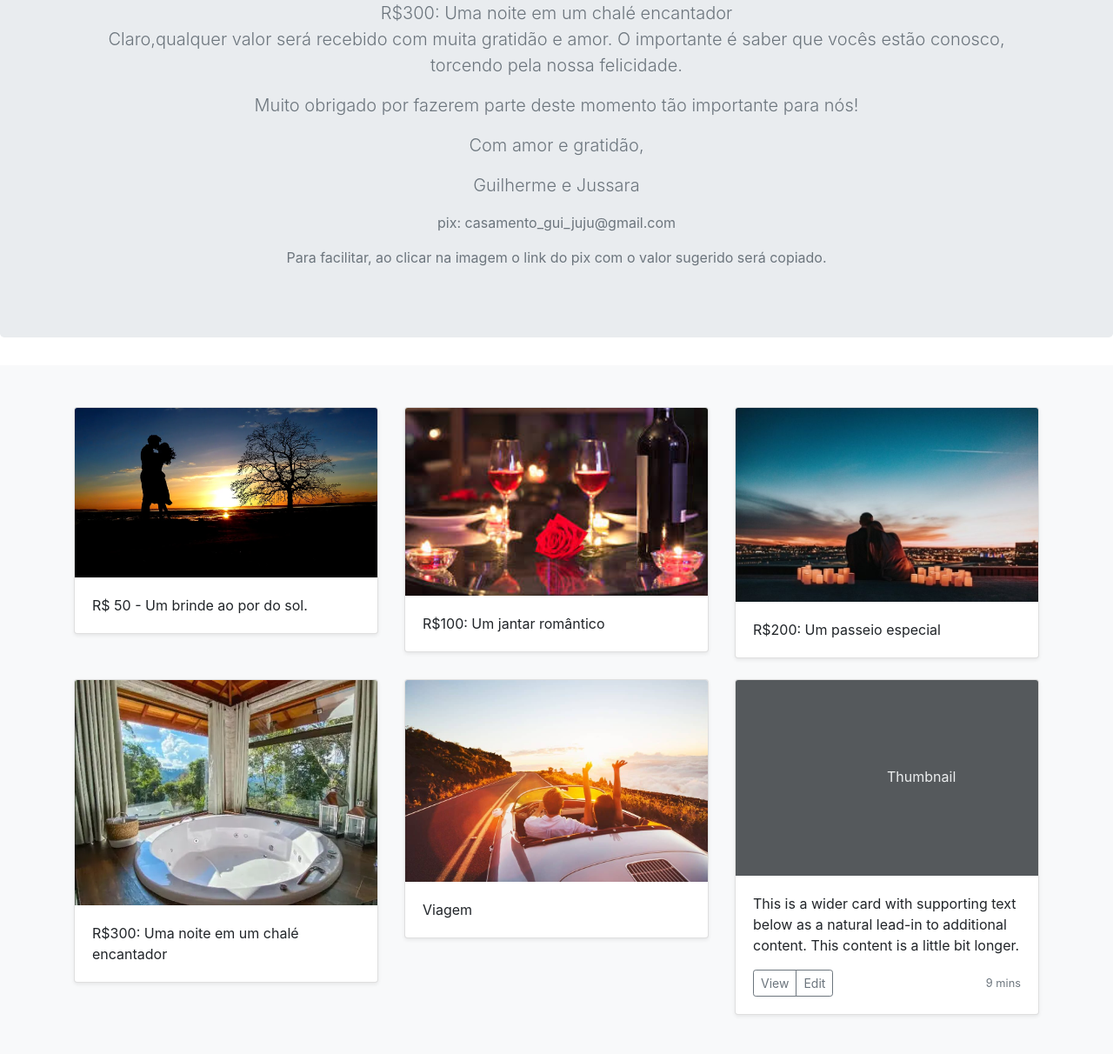
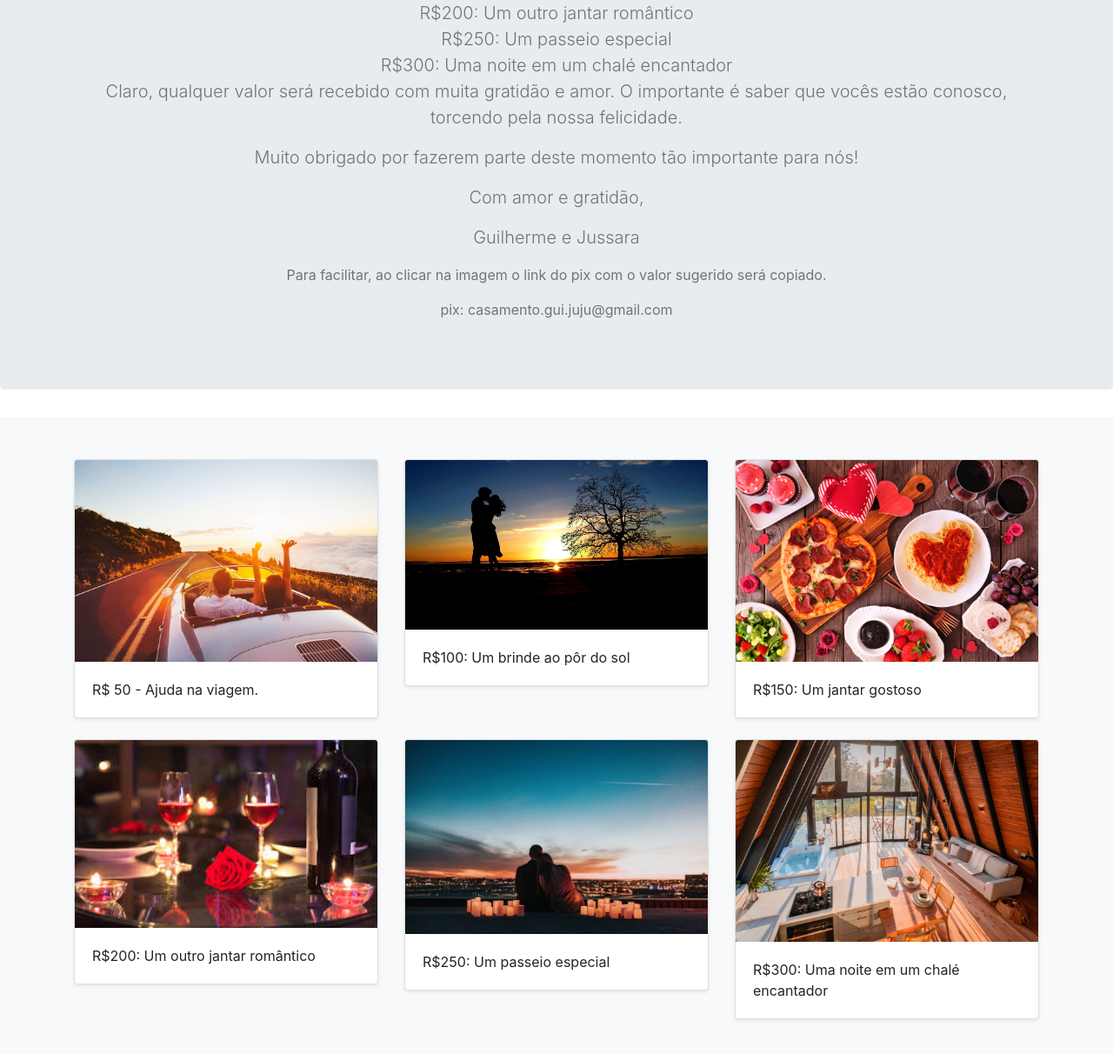
Before and after one commit to babugia/babugia.github.io, a website: page index.html in a window 1280 px wide. Shown: the part 392-1604 px from the top of the page at 87% size. Drawn offline with nearby package versions, Linux system fonts and the light colour scheme.

Commit message:
add pix codes and fix email pix

```diff
--- a/index.html
+++ b/index.html
@@ -95,11 +95,11 @@
         <div class="container">
           <h1>Lista de presentes Gui e Juju ❤</h1>
           <p class="lead text-muted">
-            Queridos amigos e familiares, O maior presente que poderíamos
+            Queridos amigos e familiares, o maior presente que poderíamos
             receber é a presença e o carinho de cada um de vocês no nosso dia
             especial. No entanto, se desejarem nos presentear de uma forma
             especial, gostaríamos de pedir uma ajudinha com os custos da nossa
-            lua de mel dos sonhos.
+            lua de mel.
             </p>
 
             <p class="lead text-muted">
@@ -109,16 +109,20 @@
             </p>
 
             <div class="container justify-content-start">
-              <span class="lead text-muted">R$50: Um brinde ao pôr do sol</span>
+              <span class="lead text-muted">R$50: Ajuda na viagem</span>
               <br>
-              <span class="lead text-muted">R$100: Um jantar romântico</span>
+              <span class="lead text-muted">R$100: Um brinde ao pôr do sol</span>
               <br>
-              <span class="lead text-muted">R$200: Um passeio especial</span>
+              <span class="lead text-muted">R$150: Um jantar gostoso</span>
+              <br>
+              <span class="lead text-muted">R$200: Um outro jantar romântico</span>
+              <br>
+              <span class="lead text-muted">R$250: Um passeio especial</span>
               <br>
               <span class="lead text-muted">R$300: Uma noite em um chalé encantador</span>
             </div>
 
-            <p class="lead text-muted"> Claro,qualquer valor será recebido com muita gratidão e amor. O importante
+            <p class="lead text-muted"> Claro, qualquer valor será recebido com muita gratidão e amor. O importante
               é saber que vocês estão conosco, torcendo pela nossa felicidade.</p>
 
               <p class="lead text-muted">Muito obrigado por fazerem parte deste momento tão importante para
@@ -130,9 +134,10 @@
 
           </p>
 
-          <p class="text-muted" style="cursor: pointer;" onclick="navigator.clipboard.writeText('casamento_gui_juju@gmail.com');alert('Pix copiado!')"
-          >pix: casamento_gui_juju@gmail.com</p>
           <p class="text-muted">Para facilitar, ao clicar na imagem o link do pix com o valor sugerido será copiado.</p>
+
+          <p type="text" class="text-muted" style="cursor: pointer;" onclick="navigator.clipboard.writeText('casamento.gui.juju@gmail.com');alert('Pix copiado!')"
+          >pix: casamento.gui.juju@gmail.com</p>
         </div>
       </section>
 
@@ -143,12 +148,40 @@
               <div class="card mb-4 shadow-sm">
                 <img
                   class="card-img-top img-fluid"
-                  src="images/sunset.webp"
-                  alt="Por do sol"
-                  onclick="navigator.clipboard.writeText('00020126820014BR.GOV.BCB.PIX0136433389a8-9f55-48a2-9c5a-5e26a00335660220brinde ao por do sol520400005303986540550.005802BR5917GUILHERME BABUGIA6008CAMPINAS622605225iVGf8HVKbd7FJrc5KwmpE6304E09B');alert('Pix copiado!')"
+                  src="images/viagem.jpg"
+                  alt="viagem"
+                  onclick="navigator.clipboard.writeText('00020126360014BR.GOV.BCB.PIX0114+5519993726087520400005303986540550.005802BR5917GUILHERME BABUGIA6008CAMPINAS62250521nnzQvEGtpnwtl76Ke8tex6304DF04');alert('Pix copiado!')"
                 />
                 <div class="card-body">
-                  <p class="card-text">R$ 50 - Um brinde ao por do sol. </p>
+                  <p class="card-text">R$ 50 - Ajuda na viagem. </p>
+                </div>
+              </div>
+            </div>
+            <div class="col-md-4">
+              <div class="card mb-4 shadow-sm">
+                <img
+                  class="card-img-top img-fluid"
+                  src="images/sunset.webp"
+                  alt="Brinde"
+                  onclick="navigator.clipboard.writeText('00020126580014BR.GOV.BCB.PIX0136433389a8-9f55-48a2-9c5a-5e26a00335665204000053039865406100.005802BR5917GUILHERME BABUGIA6008CAMPINAS622605227T2DiKEfVLgjUu2NZUqAQU630405AE');alert('Pix copiado!')"
+                />
+                <div class="card-body">
+                  <p class="card-text">
+                    R$100: Um brinde ao pôr do sol
+                  </p>
+                </div>
+              </div>
+            </div>
+            <div class="col-md-4">
+              <div class="card mb-4 shadow-sm">
+                <img
+                  class="card-img-top img-fluid"
+                  src="images/jantar2.jpg"
+                  alt="Jantar"
+                  onclick="navigator.clipboard.writeText('00020126580014BR.GOV.BCB.PIX0136433389a8-9f55-48a2-9c5a-5e26a00335665204000053039865406150.005802BR5917GUILHERME BABUGIA6008CAMPINAS622605225YGkHkqgc7HfRBM70m4Fma6304A0C4');alert('Pix copiado!')"
+                />
+                <div class="card-body">
+                  <p class="card-text">R$150: Um jantar gostoso</p>
                 </div>
               </div>
             </div>
@@ -158,11 +191,10 @@
                   class="card-img-top img-fluid"
                   src="images/jantar.jpeg"
                   alt="Jantar"
+                  onclick="navigator.clipboard.writeText('00020126580014BR.GOV.BCB.PIX0136433389a8-9f55-48a2-9c5a-5e26a00335665204000053039865406200.005802BR5917GUILHERME BABUGIA6008CAMPINAS622605224HLlw1FkIkVJjmhFNJRdsQ63041316');alert('Pix copiado!')"
                 />
                 <div class="card-body">
-                  <p class="card-text">
-                    R$100: Um jantar romântico
-                  </p>
+                  <p class="card-text">R$200: Um outro jantar romântico</p>
                 </div>
               </div>
             </div>
@@ -172,10 +204,10 @@
                   class="card-img-top img-fluid"
                   src="images/passeio.jpg"
                   alt="Passeio"
-                  onclick=""
+                  onclick="navigator.clipboard.writeText('00020126580014BR.GOV.BCB.PIX0136433389a8-9f55-48a2-9c5a-5e26a00335665204000053039865406250.005802BR5917GUILHERME BABUGIA6008CAMPINAS622505212RHYzCX5c8TXLGZ5xlpFb630420D5');alert('Pix copiado!')"
                 />
                 <div class="card-body">
-                  <p class="card-text">R$200: Um passeio especial</p>
+                  <p class="card-text">R$250: Um passeio especial</p>
                 </div>
               </div>
             </div>
@@ -183,74 +215,16 @@
               <div class="card mb-4 shadow-sm">
                 <img
                   class="card-img-top img-fluid"
-                  src="images/chale.webp"
+                  src="images/chale.jpg"
                   alt="Chalé"
+                  onclick="navigator.clipboard.writeText('00020126580014BR.GOV.BCB.PIX0136433389a8-9f55-48a2-9c5a-5e26a00335665204000053039865406300.005802BR5917GUILHERME BABUGIA6008CAMPINAS62250521EWhX08secnpOjRnRTO34h6304B297');alert('Pix copiado!')"
                 />
                 <div class="card-body">
                   <p class="card-text">R$300: Uma noite em um chalé encantador</p>
                 </div>
               </div>
             </div>
-            <div class="col-md-4">
-              <div class="card mb-4 shadow-sm">
-                <img
-                  class="card-img-top img-fluid"
-                  src="images/viagem.jpg"
-                  alt="Viagem"
-                />
-                <div class="card-body">
-                  <p class="card-text">Viagem</p>
-                </div>
-              </div>
-            </div>
 
-
-            <div class="col-md-4">
-              <div class="card mb-4 shadow-sm">
-                <svg
-                  class="bd-placeholder-img card-img-top"
-                  width="100%"
-                  height="225"
-                  xmlns="http://www.w3.org/2000/svg"
-                  preserveAspectRatio="xMidYMid slice"
-                  focusable="false"
-                  role="img"
-                  aria-label="Placeholder: Thumbnail"
-                >
-                  <title>Placeholder</title>
-                  <rect width="100%" height="100%" fill="#55595c"></rect>
-                  <text x="50%" y="50%" fill="#eceeef" dy=".3em">
-                    Thumbnail
-                  </text>
-                </svg>
-                <div class="card-body">
-                  <p class="card-text">
-                    This is a wider card with supporting text below as a natural
-                    lead-in to additional content. This content is a little bit
-                    longer.
-                  </p>
-                  <div
-                    class="d-flex justify-content-between align-items-center"
-                  >
-                    <div class="btn-group">
-                      <button
-                        type="button"
-                        class="btn btn-sm btn-outline-secondary"
-                      >
-                        View
-                      </button>
-                      <button
-                        type="button"
-                        class="btn btn-sm btn-outline-secondary"
-                      >
-                        Edit
-                      </button>
-                    </div>
-                    <small class="text-muted">9 mins</small>
-                  </div>
-                </div>
-              </div>
-            </div>
           </div>
         </div>
       </div>
```
Also changed, not shown: images/chale.jpg (added), images/chale.webp (deleted), images/jantar2.jpg (added).
